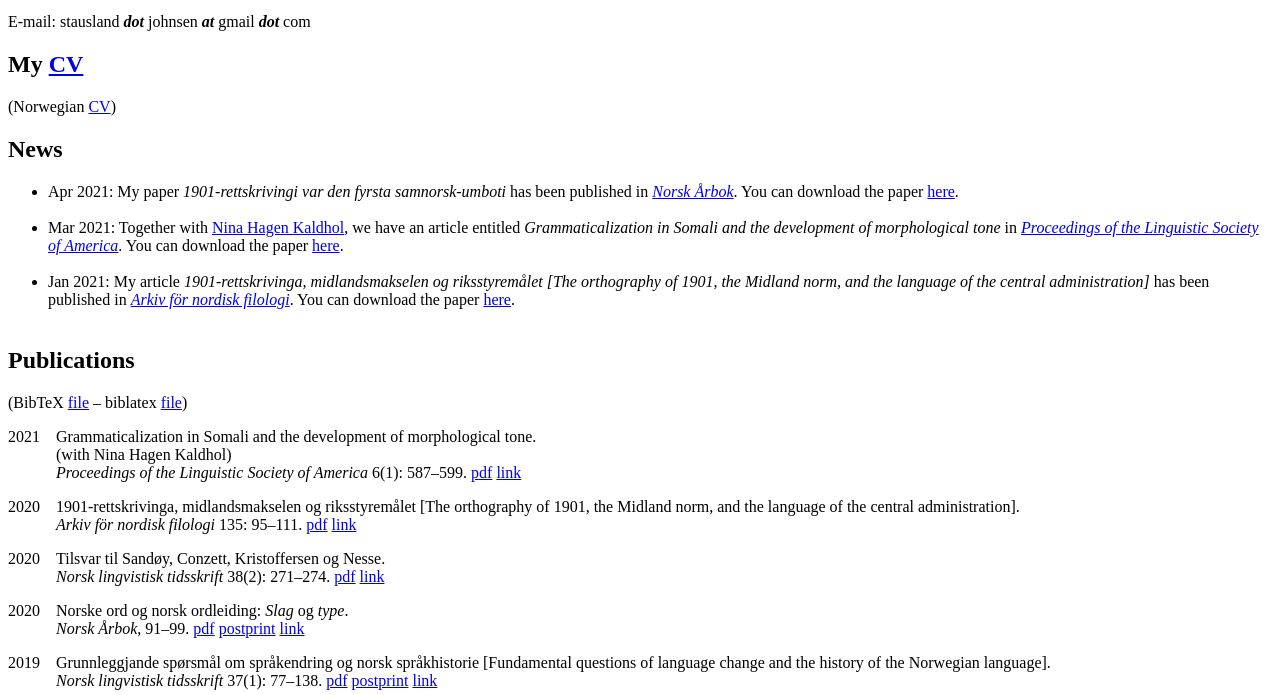
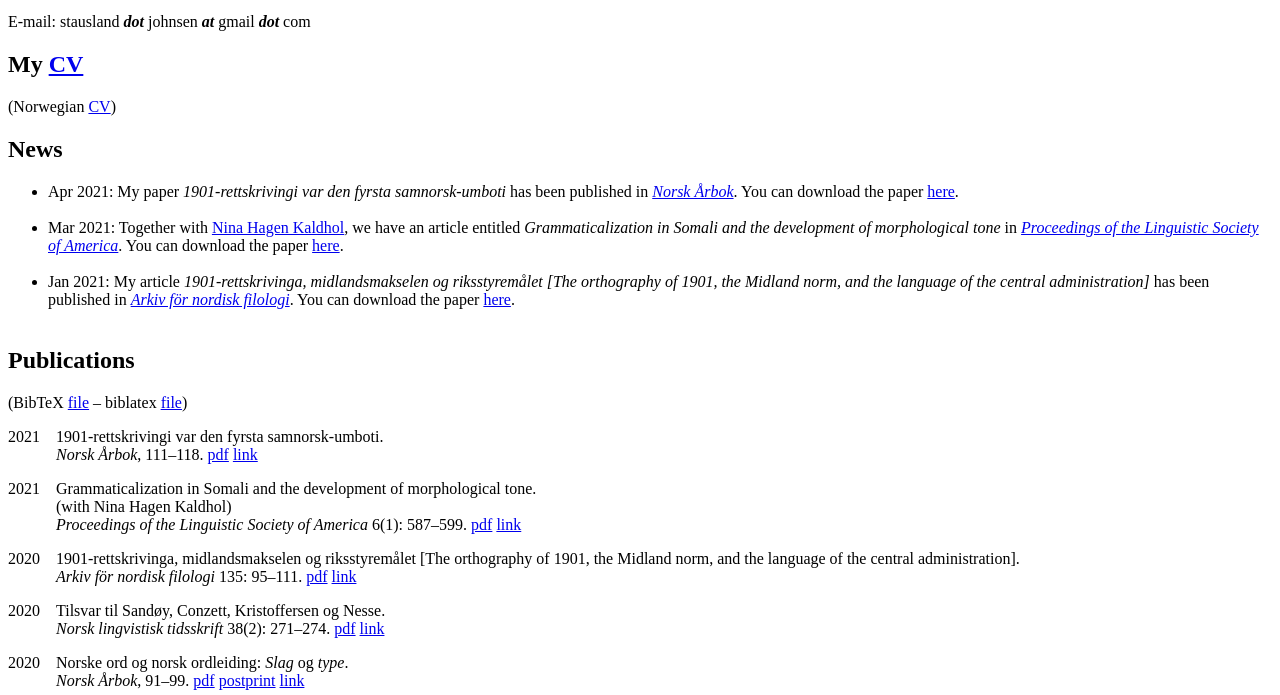
Before and after one commit to SverreStausland/SverreStausland.github.io, a plain HTML site: page index.html in a window 1280 px wide. Shown: the part 105-800 px from the top of the page. Drawn offline with Linux system fonts and the light colour scheme.

Commit message:
Update index.html

```diff
--- a/index.html
+++ b/index.html
@@ -31,6 +31,10 @@
 
 	<h2>Publications</h2>
 		(BibTeX <a href="publication_files/stauslandjohnsenBibtex.bib" target="_blank">file</a> &ndash; biblatex <a href="publication_files/stauslandjohnsenBiblatex.bib" target="_blank">file</a>)
+
+	<p>
+	2021&nbsp;&nbsp;&nbsp;&nbsp;1901-rettskrivingi var den fyrsta samnorsk-umboti.<br/>&nbsp;&nbsp;&nbsp;&nbsp;&nbsp;&nbsp;&nbsp;&nbsp;&nbsp;&nbsp;&nbsp;&nbsp;<i>Norsk &#xc5;rbok</i>, 111&ndash;118.  <a href="publication_files/2021/aarbok/stausland.johnsen_aarbok.2021.pdf" target="_blank">pdf</a> <a href="https://hognorsk.no/vara/norsk-arbok-2021/" target="_blank">link</a>
+	</p>
 
 	<p>
 	2021&nbsp;&nbsp;&nbsp;&nbsp;Grammaticalization in Somali and the development of morphological tone.<br/>
```
